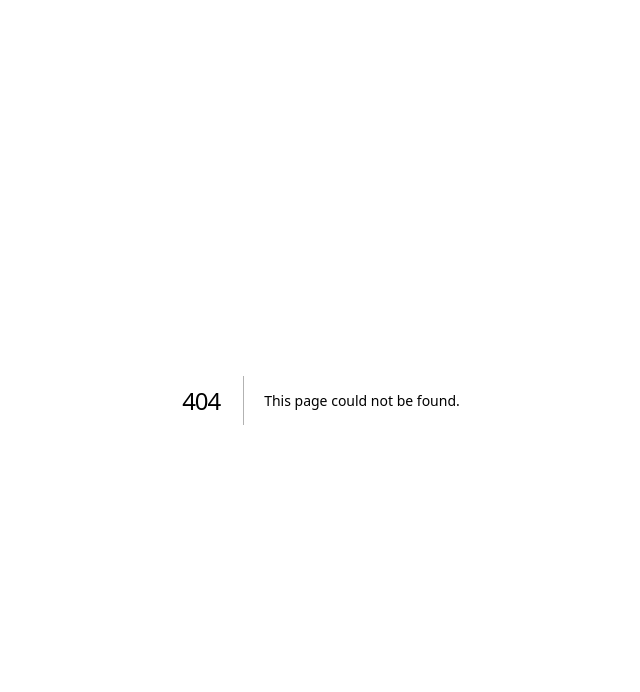
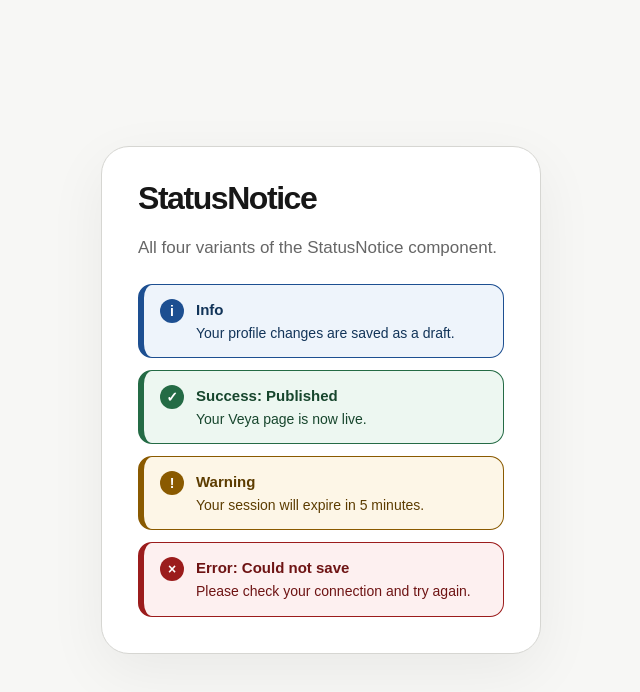
Before and after one commit to okeldijital/veya, a Next.js app: page /acceptance-test/status-notice in a window 1280 px wide. Before the commit this address had no page. Shown: the top 692 px of the page, without its empty margins (319-959 px from the left). Built offline with nearby package versions, Linux system fonts and the light colour scheme.

Commit message:
feat: add accessible StatusNotice component and acceptance-test route

```diff
--- /dev/null
+++ b/app/acceptance-test/status-notice/page.tsx
@@ -0,0 +1,24 @@
+import type { Metadata } from "next";
+import { StatusNotice } from "@/components/ui/status-notice";
+
+export const metadata: Metadata = {
+  title: "StatusNotice acceptance test | Veya",
+  robots: { index: false, follow: false },
+};
+
+export default function StatusNoticeAcceptancePage() {
+  return (
+    <main className="dashboard-shell">
+      <section className="dashboard-card" aria-labelledby="status-notice-heading">
+        <h1 id="status-notice-heading" style={{ fontSize: 32 }}>StatusNotice</h1>
+        <p className="copy">All four variants of the StatusNotice component.</p>
+        <div style={{ display: "grid", gap: 12, marginTop: 24 }}>
+          <StatusNotice variant="info">Your profile changes are saved as a draft.</StatusNotice>
+          <StatusNotice variant="success" title="Published">Your Veya page is now live.</StatusNotice>
+          <StatusNotice variant="warning">Your session will expire in 5 minutes.</StatusNotice>
+          <StatusNotice variant="error" title="Could not save">Please check your connection and try again.</StatusNotice>
+        </div>
+      </section>
+    </main>
+  );
+}
--- /dev/null
+++ b/components/ui/status-notice.css
@@ -0,0 +1,14 @@
+.status-notice { display: flex; gap: 12px; align-items: flex-start; width: 100%; padding: 14px 16px; border: 1px solid; border-left-width: 6px; border-radius: 14px; text-align: left; line-height: 1.45; }
+.status-notice__icon { flex: none; display: inline-grid; place-items: center; width: 24px; height: 24px; border-radius: 999px; font-weight: 800; font-size: 14px; color: #fff; }
+.status-notice__body { min-width: 0; }
+.status-notice__title { margin: 0; font-weight: 700; font-size: 15px; }
+.status-notice__message { margin-top: 2px; font-size: 14px; }
+.status-notice__message > p { margin: 0; }
+.status-notice--info { background: #eef4fb; border-color: #1d4f91; color: #123459; }
+.status-notice--info .status-notice__icon { background: #1d4f91; }
+.status-notice--success { background: #edf7f1; border-color: #246b45; color: #17462d; }
+.status-notice--success .status-notice__icon { background: #246b45; }
+.status-notice--warning { background: #fdf6e7; border-color: #8a5a00; color: #5c3c00; }
+.status-notice--warning .status-notice__icon { background: #8a5a00; }
+.status-notice--error { background: #fdf0f0; border-color: #9b1c1c; color: #6e1414; }
+.status-notice--error .status-notice__icon { background: #9b1c1c; }
--- /dev/null
+++ b/components/ui/status-notice.tsx
@@ -0,0 +1,44 @@
+import type { ReactNode } from "react";
+import "./status-notice.css";
+
+export type StatusNoticeVariant = "info" | "success" | "warning" | "error";
+
+export type StatusNoticeProps = {
+  /** Visual and semantic variant. Defaults to "info". */
+  variant?: StatusNoticeVariant;
+  /** Optional heading. Falls back to the variant label (e.g. "Error"). */
+  title?: string;
+  /** The message to show. */
+  children: ReactNode;
+  className?: string;
+};
+
+const VARIANTS: Record<
+  StatusNoticeVariant,
+  { label: string; icon: string; role: "alert" | "status"; live: "assertive" | "polite" }
+> = {
+  info: { label: "Info", icon: "i", role: "status", live: "polite" },
+  success: { label: "Success", icon: "✓", role: "status", live: "polite" },
+  warning: { label: "Warning", icon: "!", role: "alert", live: "assertive" },
+  error: { label: "Error", icon: "×", role: "alert", live: "assertive" },
+};
+
+export function StatusNotice({ variant = "info", title, children, className }: StatusNoticeProps) {
+  const config = VARIANTS[variant];
+  const classes = ["status-notice", `status-notice--${variant}`, className].filter(Boolean).join(" ");
+
+  return (
+    <div className={classes} role={config.role} aria-live={config.live} aria-atomic="true">
+      <span className="status-notice__icon" aria-hidden="true">
+        {config.icon}
+      </span>
+      <div className="status-notice__body">
+        <p className="status-notice__title">
+          <span className="status-notice__label">{config.label}</span>
+          {title && <span>: {title}</span>}
+        </p>
+        <div className="status-notice__message">{children}</div>
+      </div>
+    </div>
+  );
+}
```
